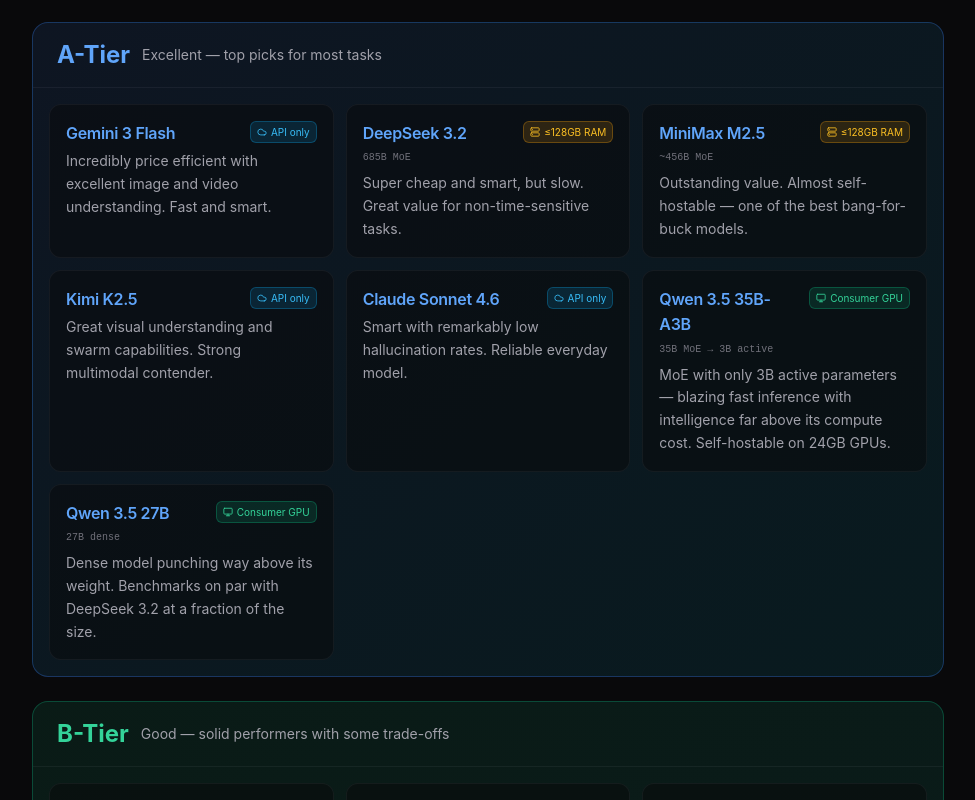
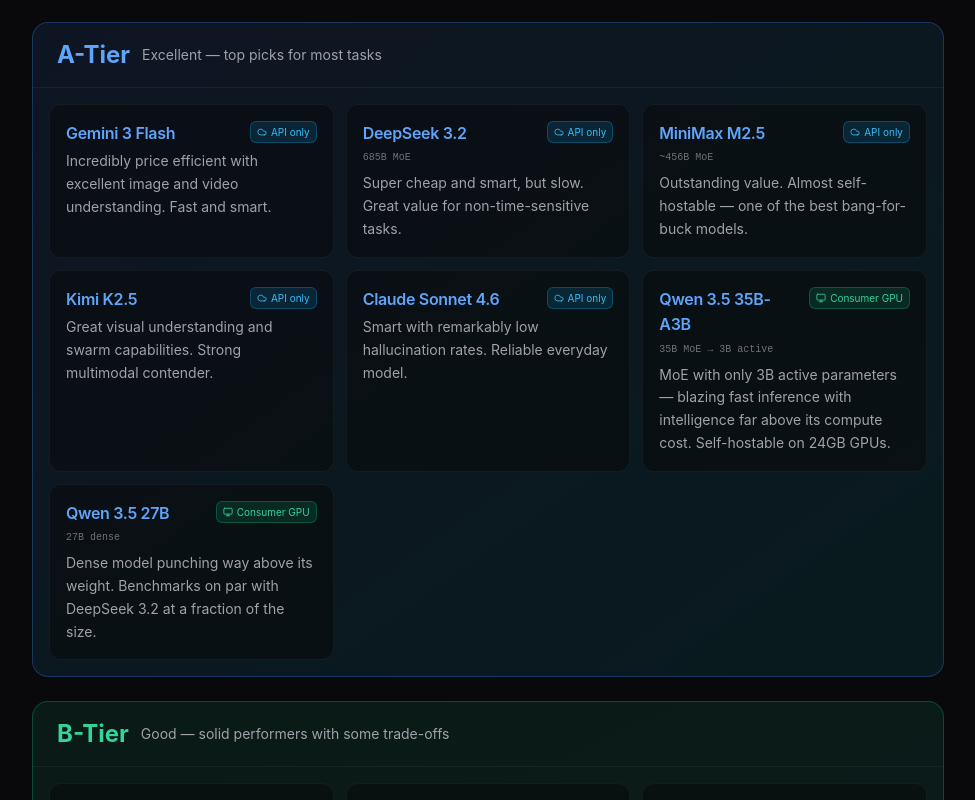
Before and after one commit to LoggeL/learn-guide, a Next.js app: page /en/ai/industry/tier-list in a window 1280 px wide. Shown: the part 940-1740 px from the top of the page, without its empty margins (296-1271 px from the left). Built offline with nearby package versions, Linux system fonts and the light colour scheme.

Commit message:
fix: correct hosting badges — DeepSeek/MiniMax/GLM-5/Maverick are API-only, not server-hostable

```diff
--- a/src/app/[locale]/ai/industry/tier-list/page.tsx
+++ b/src/app/[locale]/ai/industry/tier-list/page.tsx
@@ -56,8 +56,8 @@
       badgeBg: 'bg-blue-500/20',
       models: [
         { name: tl.gemini3Flash, desc: tl.gemini3FlashDesc, hosting: 'api' },
-        { name: tl.deepseekV32, desc: tl.deepseekV32Desc, hosting: 'server', params: '685B MoE' },
-        { name: tl.minimax25, desc: tl.minimax25Desc, hosting: 'server', params: '~456B MoE' },
+        { name: tl.deepseekV32, desc: tl.deepseekV32Desc, hosting: 'api', params: '685B MoE' },
+        { name: tl.minimax25, desc: tl.minimax25Desc, hosting: 'api', params: '~456B MoE' },
         { name: tl.kimiK25, desc: tl.kimiK25Desc, hosting: 'api' },
         { name: tl.claudeSonnet46, desc: tl.claudeSonnet46Desc, hosting: 'api' },
         { name: tl.qwen35_35bA3b, desc: tl.qwen35_35bA3bDesc, hosting: 'local', params: '35B MoE \u2192 3B active' },
@@ -74,7 +74,7 @@
       models: [
         { name: tl.qwen3CoderNext, desc: tl.qwen3CoderNextDesc, hosting: 'local', params: '~32B' },
         { name: tl.gptOss20b, desc: tl.gptOss20bDesc, hosting: 'local', params: '20B dense' },
-        { name: tl.glm5, desc: tl.glm5Desc, hosting: 'server', params: '~200B+' },
+        { name: tl.glm5, desc: tl.glm5Desc, hosting: 'api', params: '~200B+' },
         { name: tl.qwen35, desc: tl.qwen35Desc, hosting: 'server', params: '~110B+' },
       ],
     },
@@ -98,7 +98,7 @@
       borderColor: 'border-red-500/30',
       badgeBg: 'bg-red-500/20',
       models: [
-        { name: tl.llamaMaverick, desc: tl.llamaMaverickDesc, hosting: 'server', params: '400B+ MoE' },
+        { name: tl.llamaMaverick, desc: tl.llamaMaverickDesc, hosting: 'api', params: '400B+ MoE' },
         { name: tl.amazonNova, desc: tl.amazonNovaDesc, hosting: 'api' },
       ],
     },
```
